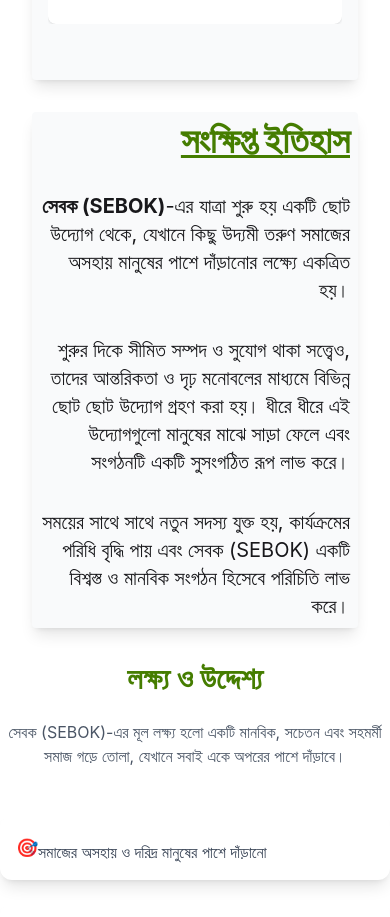
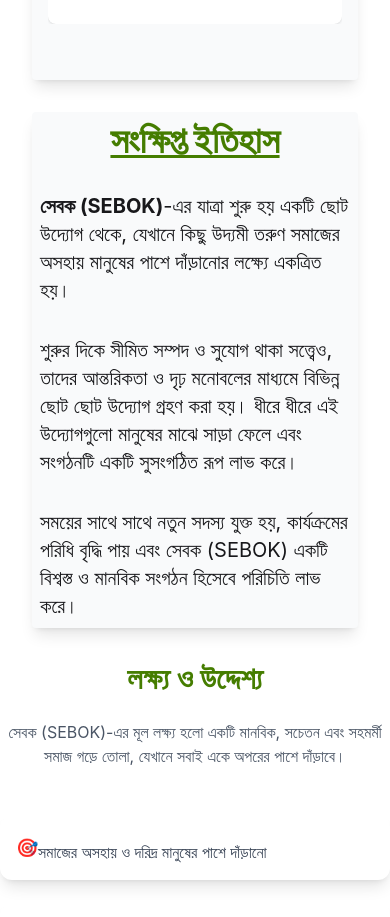
Before and after one commit to Alok52682/sebok, a React (Vite) app: page /about in a window 390 px wide. Shown: the part 2000-2917 px from the top of the page. Built offline with nearby package versions, Linux system fonts and the light colour scheme.

Commit message:
added some css

```diff
--- a/src/Pages/AboutUs/AboutUs.jsx
+++ b/src/Pages/AboutUs/AboutUs.jsx
@@ -52,22 +52,22 @@ const AboutUs = () => {
             {/* sort history to the org */}
             <div className="m-8 max-w-7xl md:mx-auto md:my-15 text-xl p-2 md:p-4 rounded md:rounded-3xl bg-gray-50 shadow-lg md:shadow-xl ">
 
-                <h1 className="text-4xl text-end md:text-5xl font-extrabold text-[#457d00] underline">
+                <h1 className="text-4xl text-center md:text-end md:text-5xl font-extrabold text-[#457d00] underline">
                     সংক্ষিপ্ত ইতিহাস
                 </h1>
 
-                <p className="mt-8 text-end">
+                <p className="mt-8 md:text-end">
                     <span className="font-bold">সেবক (SEBOK)</span>-এর যাত্রা শুরু হয় একটি ছোট উদ্যোগ থেকে,
                     যেখানে কিছু উদ্যমী তরুণ সমাজের অসহায় মানুষের পাশে দাঁড়ানোর লক্ষ্যে একত্রিত হয়।
                 </p>
 
-                <p className="mt-8 text-end">
+                <p className="mt-8 md:text-end">
                     শুরুর দিকে সীমিত সম্পদ ও সুযোগ থাকা সত্ত্বেও, তাদের আন্তরিকতা ও দৃঢ় মনোবলের মাধ্যমে
                     বিভিন্ন ছোট ছোট উদ্যোগ গ্রহণ করা হয়। ধীরে ধীরে এই উদ্যোগগুলো মানুষের মাঝে সাড়া ফেলে
                     এবং সংগঠনটি একটি সুসংগঠিত রূপ লাভ করে।
                 </p>
 
-                <p className="mt-8 text-end">
+                <p className="mt-8 md:text-end">
                     সময়ের সাথে সাথে নতুন সদস্য যুক্ত হয়, কার্যক্রমের পরিধি বৃদ্ধি পায় এবং
                     সেবক (SEBOK) একটি বিশ্বস্ত ও মানবিক সংগঠন হিসেবে পরিচিতি লাভ করে।
                 </p>
```
